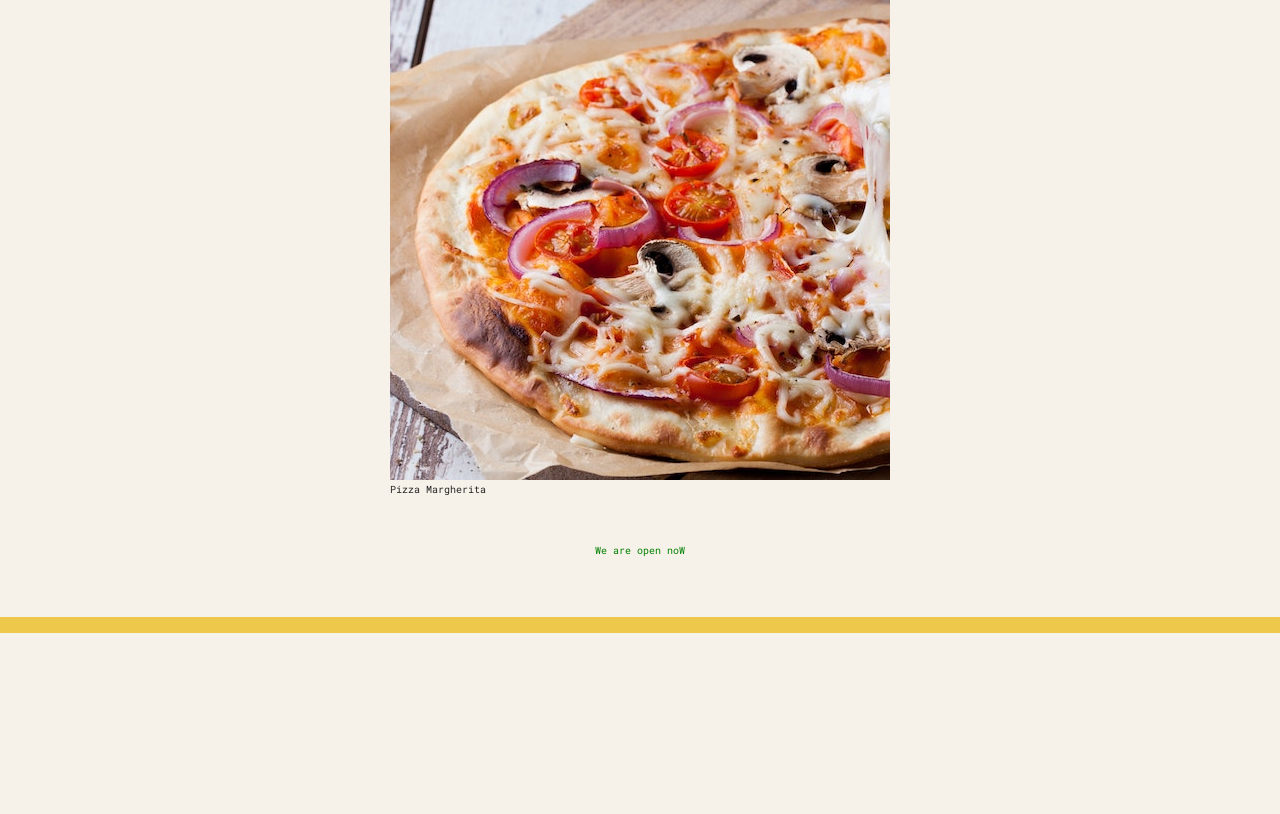
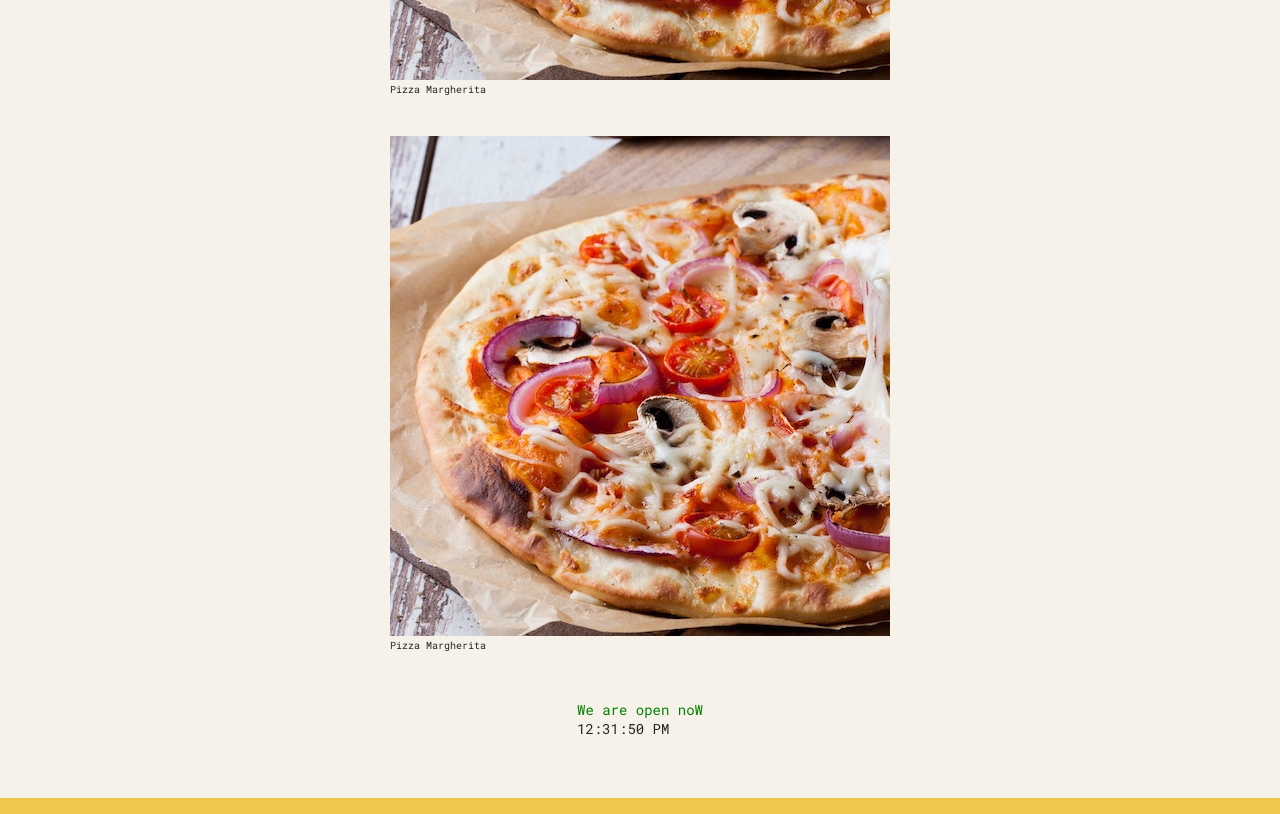
Before and after one commit to rezamovaheddi/Pizza-Menu, a React (Vite) app: page / in a window 1280 px wide. Shown: the part 1220-2034 px from the top of the page. Before the commit the page ends 1853 px from the top, so only its background shows below. Built offline with nearby package versions, Linux system fonts and the light colour scheme.

Commit message:
styling Menu and Footer

```diff
--- a/src/Footer.jsx
+++ b/src/Footer.jsx
@@ -1,13 +1,20 @@
+import './App.css'
+
 export default function(){
     const hour = new Date().getHours();
     const openOur = 7;
     const closeOur = 18;
 
     return (
-        <p>
+        <>
+        <footer className='footer'>
+
             {hour >= openOur && hour <= closeOur
              ? <p style={{color:'green'}}>We are open noW</p>
             : <p style={{color:'red'}}>We are close NoW</p>}
-        </p>
+        <span>{new Date().toLocaleTimeString()}</span>
+        </footer>
+
+        </>
     )
 }
--- a/src/Menu.jsx
+++ b/src/Menu.jsx
@@ -1,13 +1,14 @@
 import Pizza from "./Pizza"
+import './App.css'
 function Menu(){
     return (
-        <div>
+        <main className="menu">
             <h2 style={{textAlign:"center"}}>Our Menu</h2>
             <Pizza/>
             <Pizza/>
             <Pizza/>
 
-        </div>
+        </main>
     )
 
 }
--- a/src/Pizza.jsx
+++ b/src/Pizza.jsx
@@ -45,7 +45,7 @@ const pizzaData = [
 
 function Pizza(){
     return (
-        <div>
+        <div className="">
             <img
              src="./public/Pizzas/funghi.jpg"
              alt="dd"
```
